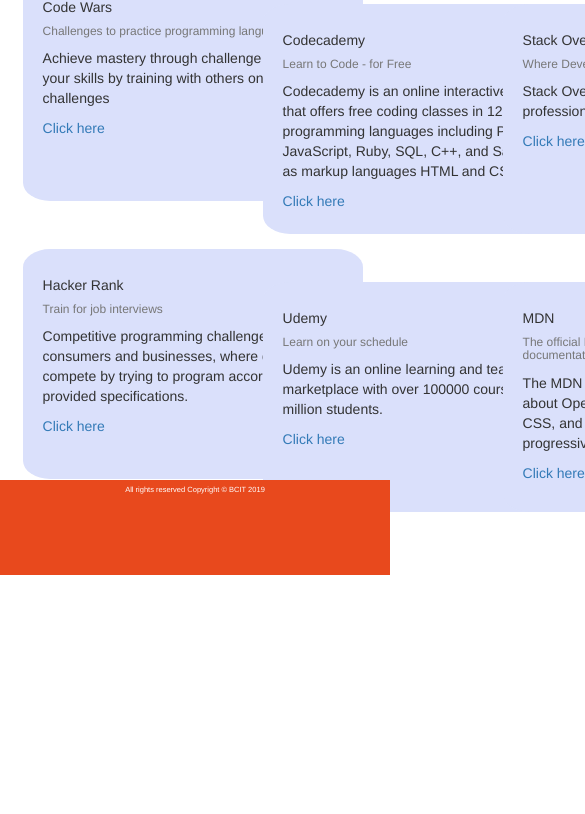
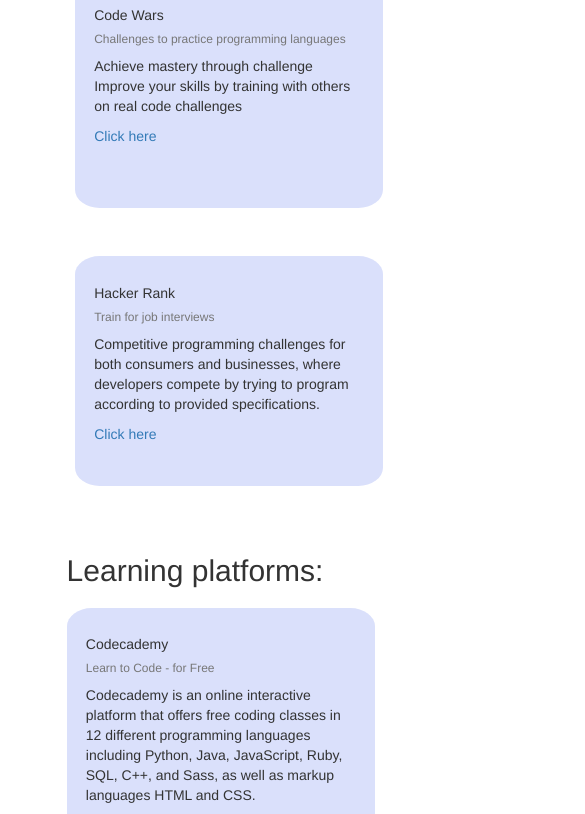
Before and after one commit to nidhugopal/bcit-student-project, a plain HTML site: page features/resources.html in a window 390 px wide. Shown: the part 307-1121 px from the top of the page, 585 px wide, since content can reach past the window. Before the commit the page ends 882 px from the top, so only its background shows below. Drawn offline with nearby package versions, Linux system fonts and the light colour scheme.

Commit message:
resource page responsive

```diff
--- a/scss/_e-resources.scss
+++ b/scss/_e-resources.scss
@@ -1,8 +1,30 @@
 .card-box{
     margin-top: 4%;
     margin-left: 6%;
+    padding-bottom: 6%;
     display: grid;
     grid-template-columns: 1fr 1fr 1fr 1fr;
+
+    @media screen and (max-width: 1499px) {
+        grid-template-columns: 1fr 1fr 1fr;
+      }
+
+      @media screen and (max-width: 1280px) {
+        grid-template-columns: 1fr 1fr
+      }
+
+      @media screen and (max-width: 828px) {
+        grid-template-columns: 1fr 1fr
+      }
+
+      @media screen and (max-width: 748px) {
+        display: flex;
+        flex-direction: column;
+        justify-content: center;
+        align-items: center;
+        margin-top: 6%;
+        margin-left: 0%;
+      }
 
     h2{
         padding-bottom: 4%;
@@ -14,6 +36,17 @@
         padding: 8%;
         border-radius: 8%;
         width: 340px;
-        height: 230px;;
+        height: 230px;
+
+        @media screen and (max-width: 828px) {
+            width: 308px;
+             height: 230px;
+          }
+
+     @media screen and (max-width: 748) {
+        width: 366px;
+         height: 233px;
+      }
+
     }
 }
```
Also changed, not shown: features/contact.html (+1 -2 lines), css/styles.css, 1 other file.
